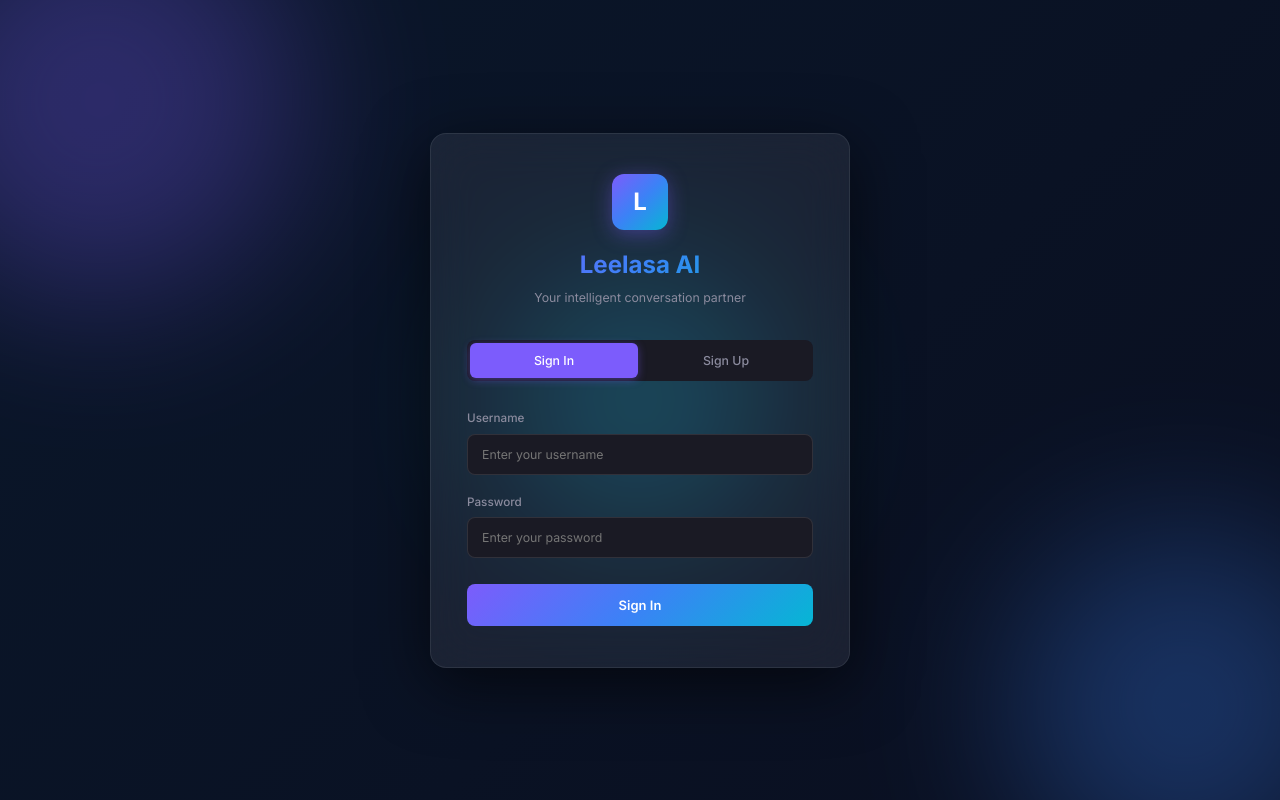
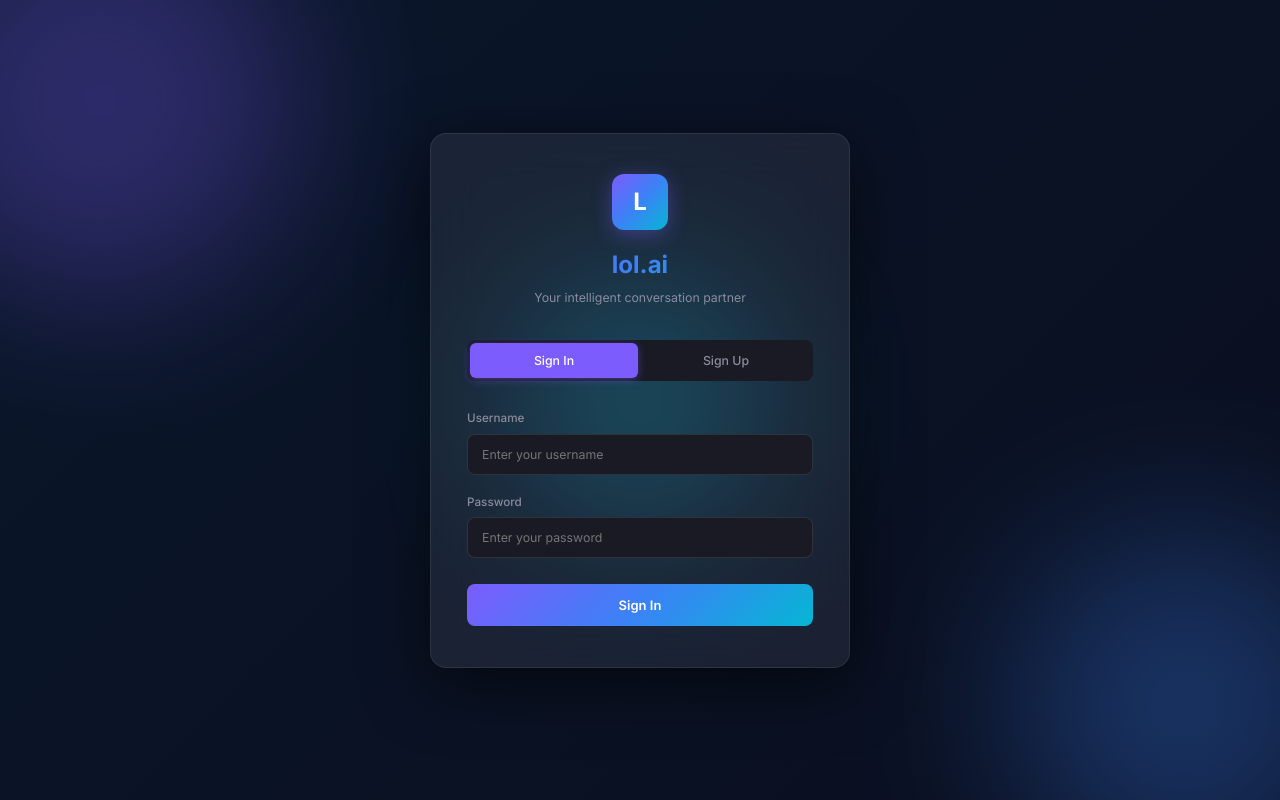
Before and after one commit to LeelasaThakur/AIchatAssistant, a Flask app: page / in a window 1280 px wide. Run offline with Flask 3, Linux system fonts and the light colour scheme; some libraries are stand-ins or nearby versions.

Commit message:
style: Rename 'Leelasa AI' to 'lol.ai'
- Updated branding across the frontend application.

```diff
--- a/templates/index.html
+++ b/templates/index.html
@@ -5,7 +5,7 @@
 <meta name="viewport" content="width=device-width, initial-scale=1.0">
 <meta name="csrf-token" content="{{ csrf_token() }}">
 <meta name="description" content="AI Chat Assistant — Intelligent conversations powered by AI">
-<title>Leelasa AI — Chat Assistant</title>
+<title>lol.ai — Chat Assistant</title>
 <link rel="preconnect" href="https://fonts.googleapis.com">
 <link rel="preconnect" href="https://fonts.gstatic.com" crossorigin>
 <link href="https://fonts.googleapis.com/css2?family=Inter:wght@300;400;500;600;700&display=swap" rel="stylesheet">
@@ -1106,7 +1106,7 @@ textarea:focus:not(:focus-visible) { outline: none; }
   <div class="auth-card" role="dialog" aria-label="Authentication">
     <div class="auth-logo">
       <div class="auth-logo-icon" aria-hidden="true">L</div>
-      <h1>Leelasa AI</h1>
+      <h1>lol.ai</h1>
       <p>Your intelligent conversation partner</p>
     </div>
 
@@ -1178,7 +1178,7 @@ textarea:focus:not(:focus-visible) { outline: none; }
     <div class="sidebar-header">
       <div class="sidebar-logo">
         <div class="sidebar-logo-icon" aria-hidden="true">L</div>
-        <span class="sidebar-logo-text">Leelasa AI</span>
+        <span class="sidebar-logo-text">lol.ai</span>
       </div>
       <button class="sidebar-toggle" onclick="App.ui.toggleSidebar(false)" aria-label="Close sidebar" title="Close sidebar">✕</button>
     </div>
@@ -1220,7 +1220,7 @@ textarea:focus:not(:focus-visible) { outline: none; }
     <!-- Chat header -->
     <div class="chat-header">
       <button class="header-menu-btn" onclick="App.ui.toggleSidebar(true)" aria-label="Open menu">☰</button>
-      <div class="chat-header-title" id="chat-title">Leelasa AI</div>
+      <div class="chat-header-title" id="chat-title">lol.ai</div>
       <div class="chat-header-actions">
         <button class="header-action" onclick="App.ui.openExportModal()" aria-label="Export chat" title="Export chat">📥</button>
         <button class="header-action" onclick="App.ui.openSettings()" aria-label="Settings" title="Settings">⚙</button>
@@ -1249,7 +1249,7 @@ textarea:focus:not(:focus-visible) { outline: none; }
           <button class="remove-file" onclick="App.upload.clear()" aria-label="Remove attached file">✕</button>
         </div>
         <div class="input-container" id="input-container">
-          <textarea id="message-input" rows="1" placeholder="Message Leelasa AI…" aria-label="Type your message" maxlength="4000" onkeydown="App.chat.handleInputKey(event)" oninput="App.ui.autoResize(this); App.ui.updateCharCount();"></textarea>
+          <textarea id="message-input" rows="1" placeholder="Message lol.ai…" aria-label="Type your message" maxlength="4000" onkeydown="App.chat.handleInputKey(event)" oninput="App.ui.autoResize(this); App.ui.updateCharCount();"></textarea>
           <div class="input-actions">
             <input type="file" id="file-input" hidden onchange="App.upload.handleFile(this.files[0])">
             <button class="input-action-btn" onclick="document.getElementById('file-input').click()" aria-label="Attach file" title="Attach file">📎</button>
@@ -1942,7 +1942,7 @@ const App = {
             App.state.activeChat = null;
             App.state.messages = [];
             App.ui.showEmptyState();
-            document.getElementById('chat-title').textContent = 'Leelasa AI';
+            document.getElementById('chat-title').textContent = 'lol.ai';
           }
           App.ui.renderSidebar();
           App.ui.toast('Chat deleted', 'success');
@@ -2026,7 +2026,7 @@ const App = {
         App.state.messages = [];
         App.ui.renderSidebar();
         App.ui.showEmptyState();
-        document.getElementById('chat-title').textContent = 'Leelasa AI';
+        document.getElementById('chat-title').textContent = 'lol.ai';
         App.ui.toast('All chats cleared', 'success');
         App.ui.closeSettings();
       };
```
